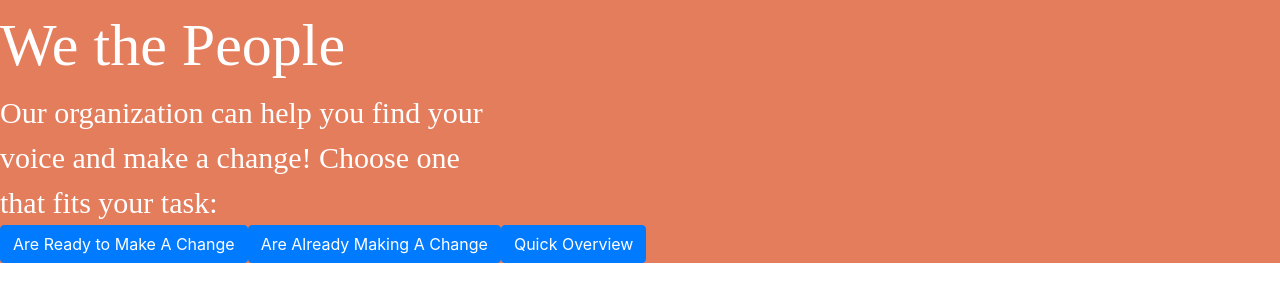
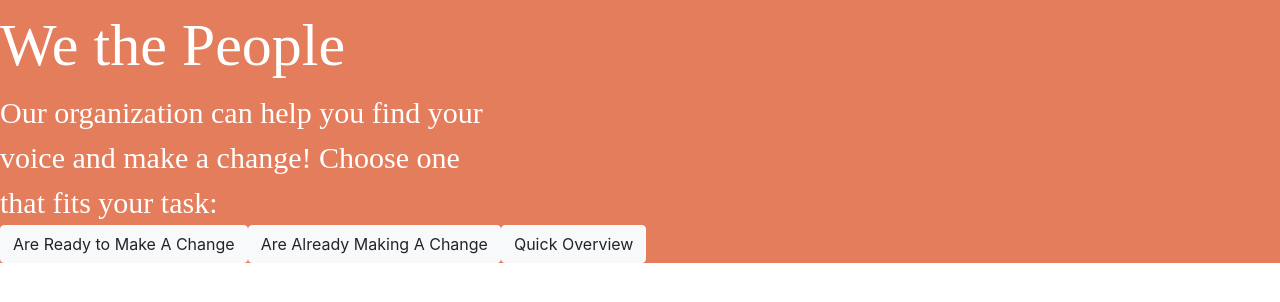
Before and after one commit to delaware19/team-13, a React (Create React App) app in the folder wethepeople/: page / in a window 1280 px wide. Shown: the top 302 px of the page. Built offline with nearby package versions, Linux system fonts and the light colour scheme.

Commit message:
set up interactive roadmap

```diff
--- a/wethepeople/src/pages/HomePage/HomePage.js
+++ b/wethepeople/src/pages/HomePage/HomePage.js
@@ -56,13 +56,13 @@ export class HomePage extends Component{
             </Header>
             <div>
             <Link to='/signup'>
-                <Button bright="light">Are Ready to Make A Change</Button>
+                <Button  variant="light">Are Ready to Make A Change</Button>
             </Link>
             <Link to='/signin'>
-                <Button bright="light">Are Already Making A Change</Button>
+                <Button variant="light">Are Already Making A Change</Button>
             </Link>
             <Link to='/roadMap'>
-                <Button bright="light">Quick Overview</Button>
+                <Button variant="light">Quick Overview</Button>
             </Link>
             </div>
 
--- a/wethepeople/src/pages/RoadMap/RoadMap.js
+++ b/wethepeople/src/pages/RoadMap/RoadMap.js
@@ -1,7 +1,9 @@
 import React, { Component } from "react";
-import { Form, Button } from "react-bootstrap";
+import {Button } from "react-bootstrap";
+import roadmap from "../HomePage/assets/roadmap.png";
 //import styled from "styled-components";
 import 'bootstrap/dist/css/bootstrap.min.css';
+import { Link } from 'react-router-dom';
 
 // The overall page when you click on welcome page
 // Top Wrapper takes the elements on the top of the page
@@ -12,7 +14,14 @@ import 'bootstrap/dist/css/bootstrap.min.css';
 export class RoadMap extends Component {
   render() {
     return (
-      <h1>HelloWorld</h1>
+      <>
+      <img src = {roadmap}></img>
+      <Link to='/HomePage'>
+            <Button variant="Light" type="back">
+             Back
+             </Button>
+            </Link>
+        </>
     );
   }
 }
```
